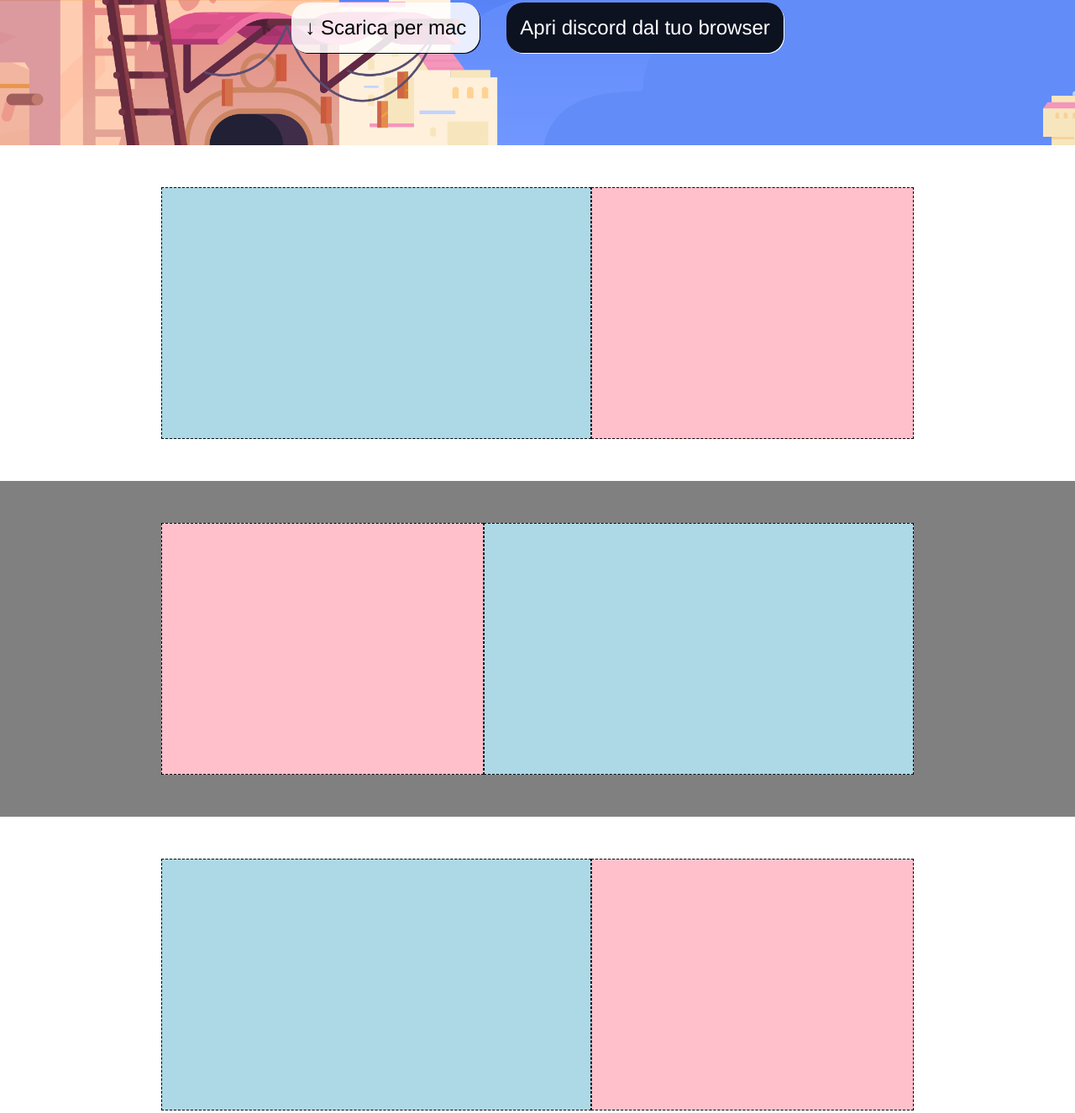
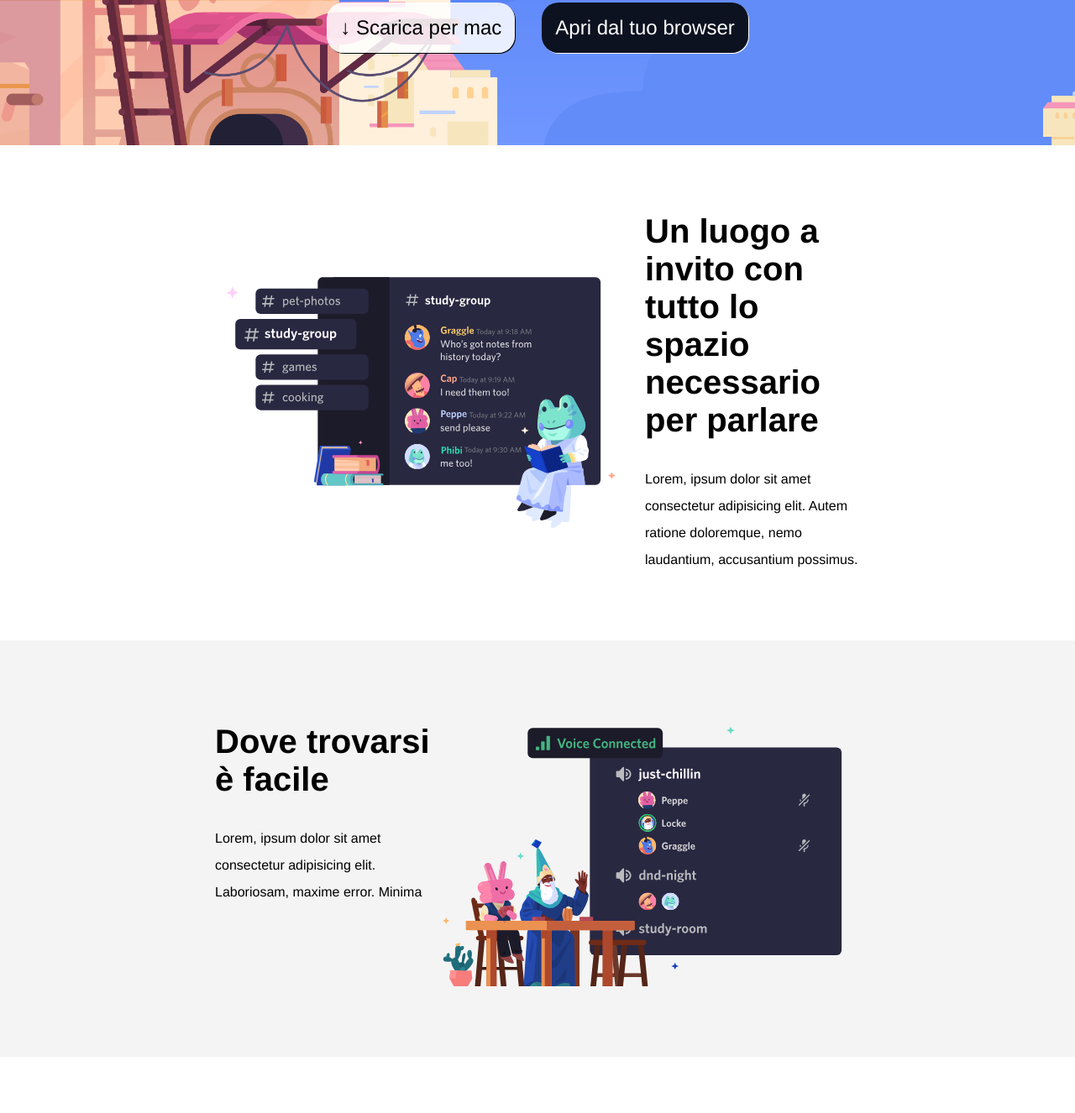
Before and after one commit to AlexanderDerevliov/htmlcss-discord, a plain HTML site: page index.html in a window 1280 px wide. Shown: the part 627-1953 px from the top of the page at 84% size. Drawn offline with Linux system fonts and the light colour scheme.

Commit message:
added sections

```diff
--- a/css/style.css
+++ b/css/style.css
@@ -17,6 +17,14 @@ hr { color: white;}
 
 a {color: white;
     text-decoration: none;}
+
+h2 {
+    font-size: 2.5rem;
+    padding-bottom: 2rem;
+}
+
+p { line-height: 2rem;
+    }
 
 /* HEADER */
 header {
@@ -42,6 +50,7 @@ header {
     min-height: 50px;
     gap: 3rem;
     width: 70%;
+    font-size: 1.5rem;
 }
 
 .login {
@@ -90,6 +99,7 @@ header {
 }
 
 .download-mac, .open-discord {
+    min-width: 100px;
     border-radius: 20px;
     font-size: 1.5rem;
     padding: 1rem;
@@ -118,44 +128,44 @@ header {
     justify-content: center;
     align-items: center;
     min-height: 400px;
+    padding: 5rem 0;
+
+
 }
 
 /* LEFT AND RIGHT */
 .left-content, .right-content {
     min-height: 300px;
-    border: 1px dashed black;
 }
 
 .left-content  {
-    background-color: lightblue;
+    text-align: start;
     width: 40%;
 }
 
 .right-content {
-    background-color: pink;
-    width: 30%;
+    width: 20%;
 }
 /* SECOND-SECTION  */
 
 .section2 {
-    background-color: grey;
+    background-color: rgba(230, 230, 230, 0.445);
 }
 
 .left-content2, .right-content2 {
     min-height: 300px;
-    border: 1px dashed black;
 }
 
 .left-content2  {
-    background-color: pink;
-    width: 30%;
+    width: 20%;
 }
 
 .right-content2 {
-    background-color: lightblue;
+    text-align: end;
     width: 40%;
+}
 
-}
+
 
 /* THIRD-SECTION */
 
--- a/index.html
+++ b/index.html
@@ -12,7 +12,7 @@
     <!-- navigazione -->
         <nav class="navigation">
             <!-- logo -->
-            <div class="logo"><img src="img/logo.svg" alt=""></div>
+            <div class="logo"><img src="img/logo.svg" alt="logo discord"></div>
             <!-- menu-nav -->
             <ul class="menu-nav">
                 <li><a href="">Scarica</a></li>
@@ -44,12 +44,8 @@
 
                 <div class="download">
                     <span class="download-mac">&darr; Scarica per mac</span>
-                    <span class="open-discord">Apri discord dal tuo browser</span>
+                    <span class="open-discord">Apri dal tuo browser</span>
                 </div>
-
-
-
-
 
             </div>
 
@@ -59,16 +55,37 @@
         <!-- section -->
         <div class="section">
 
-            <div class="left-content"></div>
-            <div class="right-content"></div>
+            <div class="left-content">
+                <img src="img/item1.svg" alt=" immagine settings discord">
+            </div>
+            <div class="right-content">
+                <div>
+                    <h2>Un luogo a invito con tutto lo spazio necessario per parlare</h2>
+                </div>
+
+                <div>
+                    <p>Lorem, ipsum dolor sit amet consectetur adipisicing elit. Autem ratione doloremque, nemo laudantium, accusantium possimus.</p>
+
+                </div>
+
+            </div>
 
         </div>
 
         <!-- section2 -->
         <div class="section2">
 
-            <div class="left-content2"></div>
-            <div class="right-content2"></div>
+            <div class="left-content2">
+                <div>
+                    <h2>Dove trovarsi è facile</h2>
+                </div>
+                <div>
+                    <p>Lorem, ipsum dolor sit amet consectetur adipisicing elit. Laboriosam, maxime error. Minima </p>
+                </div>
+            </div>
+            <div class="right-content2">
+                <img src="img/item2.svg" alt="">
+            </div>
 
         </div>
 
```
